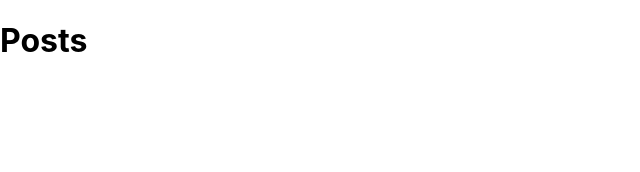
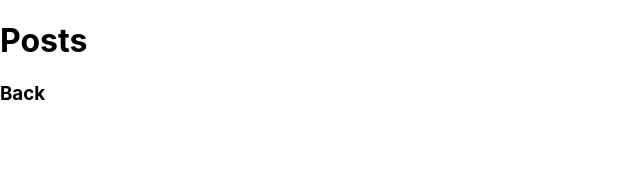
Before and after one commit to ZahraBahmanpour/next-tutorial, a Next.js app: page /posts in a window 1280 px wide. Shown: the top 172 px of the page, without its empty margins (0-640 px from the left). Built offline with nearby package versions, Linux system fonts and the light colour scheme.

Commit message:
navigate programmatically

```diff
--- a/pages/posts/index.js
+++ b/pages/posts/index.js
@@ -1,3 +1,14 @@
+import { useRouter } from "next/router";
+
 export default function Posts() {
-  return <h1>Posts</h1>;
+  const router = useRouter();
+  const handleClick = () => {
+    router.push("/");
+  };
+  return (
+    <>
+      <h1>Posts</h1>
+      <h3 onClick={handleClick}>Back</h3>
+    </>
+  );
 }
```
